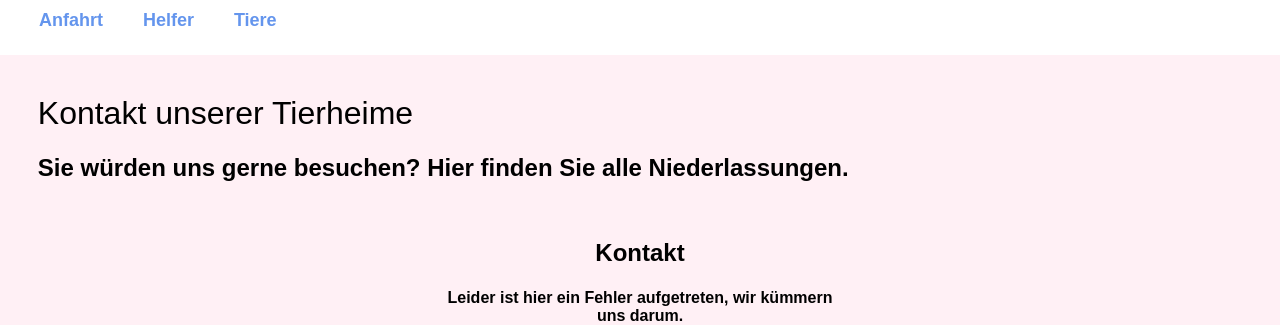
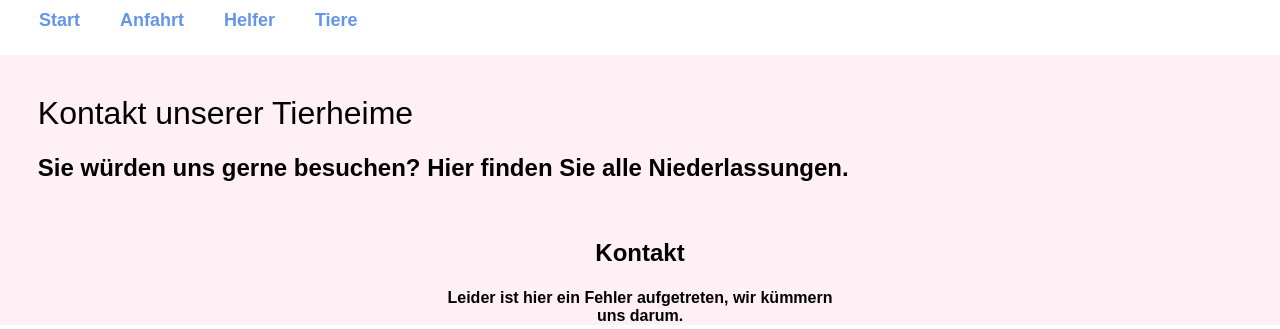
Before and after one commit to Mlorenz12/4.Sem_DB_Animal_Shelter, a Flask app: page /UC1 in a window 1280 px wide. Shown: the part 19-348 px from the top of the page. Run offline with Flask 2, Linux system fonts and the light colour scheme; data comes from the database, SQL or seed files in the repository; some libraries are stand-ins or nearby versions.

Commit message:
Navbar Eintrag Start

```diff
--- a/templates/base.html
+++ b/templates/base.html
@@ -8,7 +8,8 @@
         {% block navbar %}
         <div class="navbar navbar-fixed-top" style="margin-left: 0.5cm; margin-top: .5cm; margin-bottom: .5cm;">
               <ul class="navbar-nav mr-auto nav-fill w-100" style="font-size: large; background-color: rgb(204, 204, 204);">
-                <li class="nav-item"><a style="text-decoration: none; color: cornflowerblue; font-weight: bold; font-size: large;" class="nav-link naveintrag" href="/UC1">Anfahrt</a></li>
+                <li class="nav-item"><a style="text-decoration: none; color: cornflowerblue; font-weight: bold; font-size: large;" class="nav-link" href="/">Start</a></li>
+                <li class="nav-item"><a style="text-decoration: none; color: cornflowerblue; font-weight: bold; font-size: large;" class="nav-link" href="/UC1">Anfahrt</a></li>
                 <li class="nav-item"><a style="text-decoration: none; color: cornflowerblue; font-weight: bold; font-size: large;" class="nav-link" href="/UC2">Helfer</a></li>
                 <li class="nav-item"><a style="text-decoration: none; color: cornflowerblue; font-weight: bold; font-size: large;" class="nav-link" href="/UC3">Tiere</a></li>
               </ul>
```
